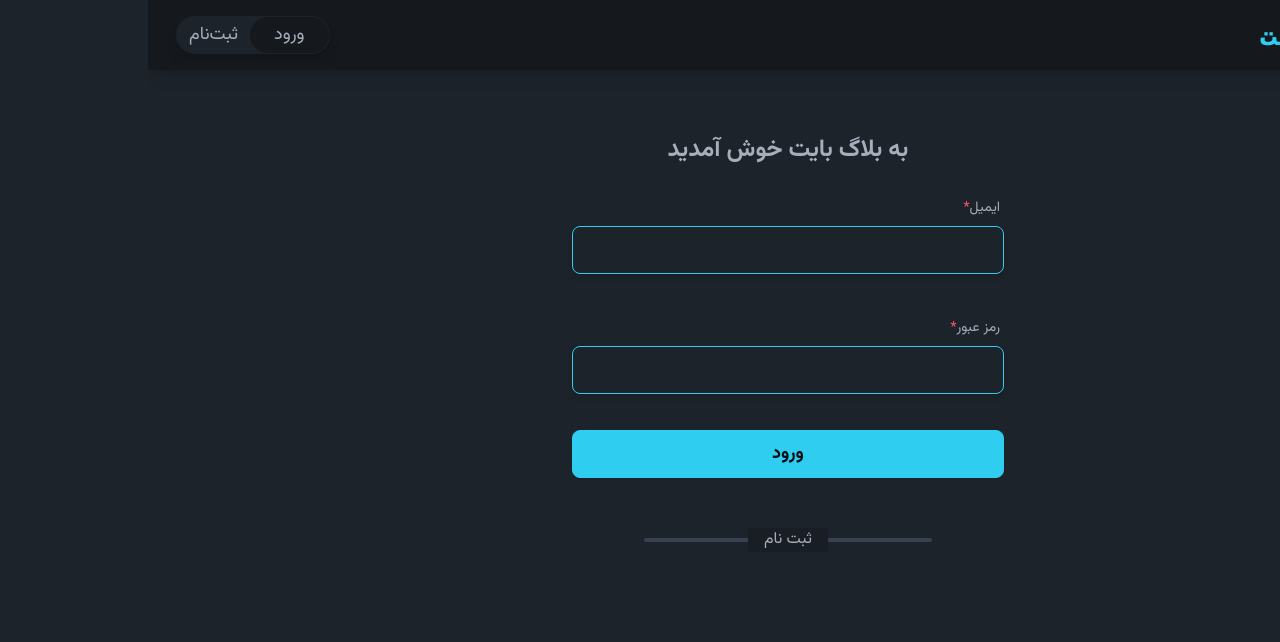
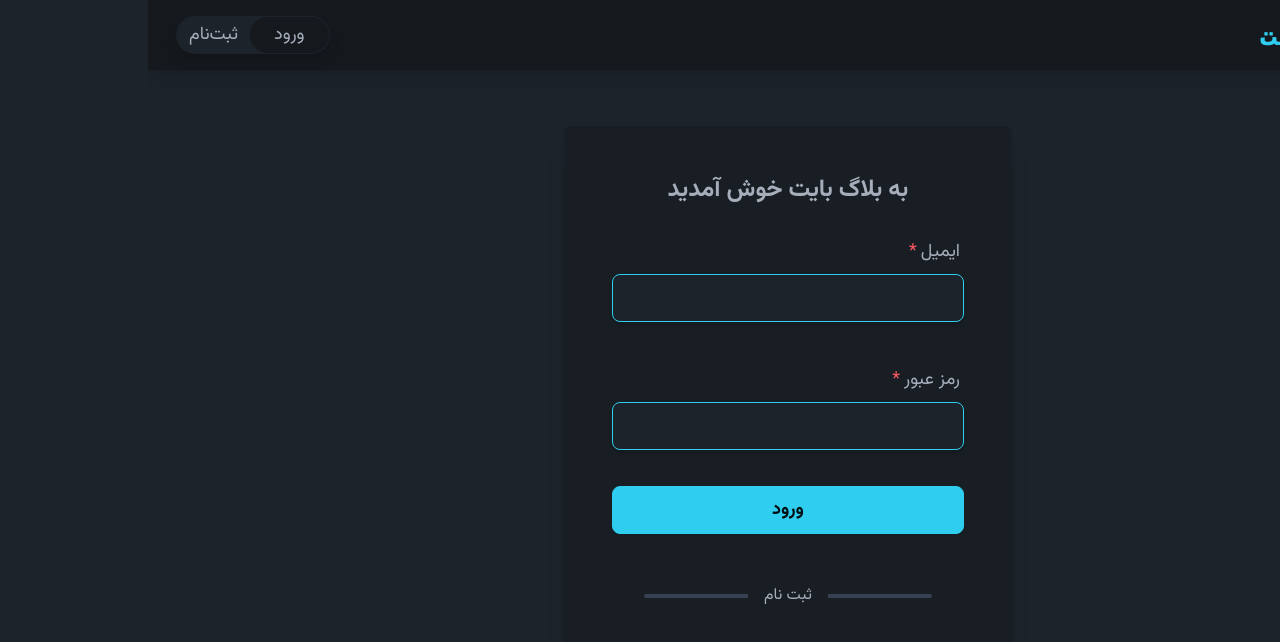
Before and after one commit to MohammadrezaNadirkhanloo/blog-app, a Next.js app: page /signin in a window 1280 px wide. Shown: the top 642 px of the page. Built offline with nearby package versions, Linux system fonts and the light colour scheme; no server answers.

Commit message:
Ui : respon input label

```diff
--- a/src/app/(auth)/layout.tsx
+++ b/src/app/(auth)/layout.tsx
@@ -1,13 +1,11 @@
 import React from "react";
 
-export default function Layout({
-  children,
-}: {
-  children: React.ReactNode;
-}) {
+export default function Layout({ children }: { children: React.ReactNode }) {
   return (
-    <div className="flex items-center justify-center">
-      <div className="w-full max-w-md p-2">{children}</div>
+    <div className="flex items-center justify-center ">
+      <div className="w-full max-w-md p-12 bg-base-200 shadow-xl rounded-lg">
+        {children}
+      </div>
     </div>
   );
 }
--- a/src/components/RHFTextField.tsx
+++ b/src/components/RHFTextField.tsx
@@ -26,9 +26,9 @@ const RHFTextField: React.FC<Props> = ({
     <div className={`textField  `}>
       <label className="form-control">
         <div className="label">
-          <span className="label-text">
+          <span className="label-text lg:text-lg">
             {label}
-            {isRequired && <span className="text-error">*</span>}
+            {isRequired && <span className="text-error mx-1">*</span>}
           </span>
         </div>
         <input
```
